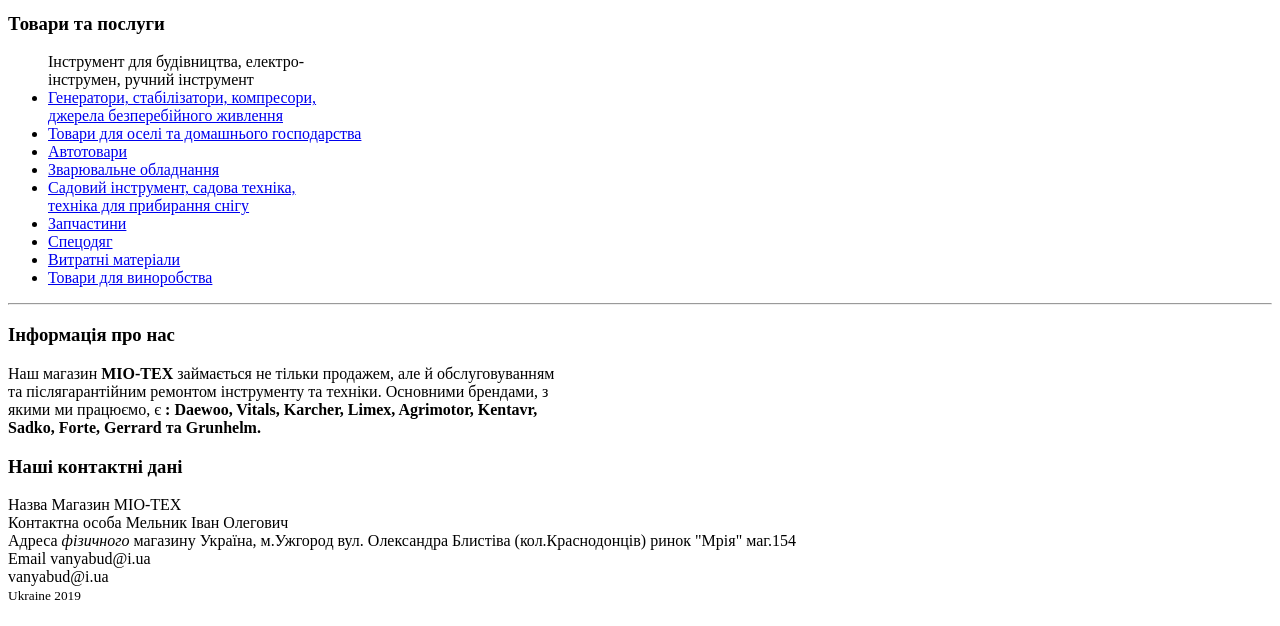
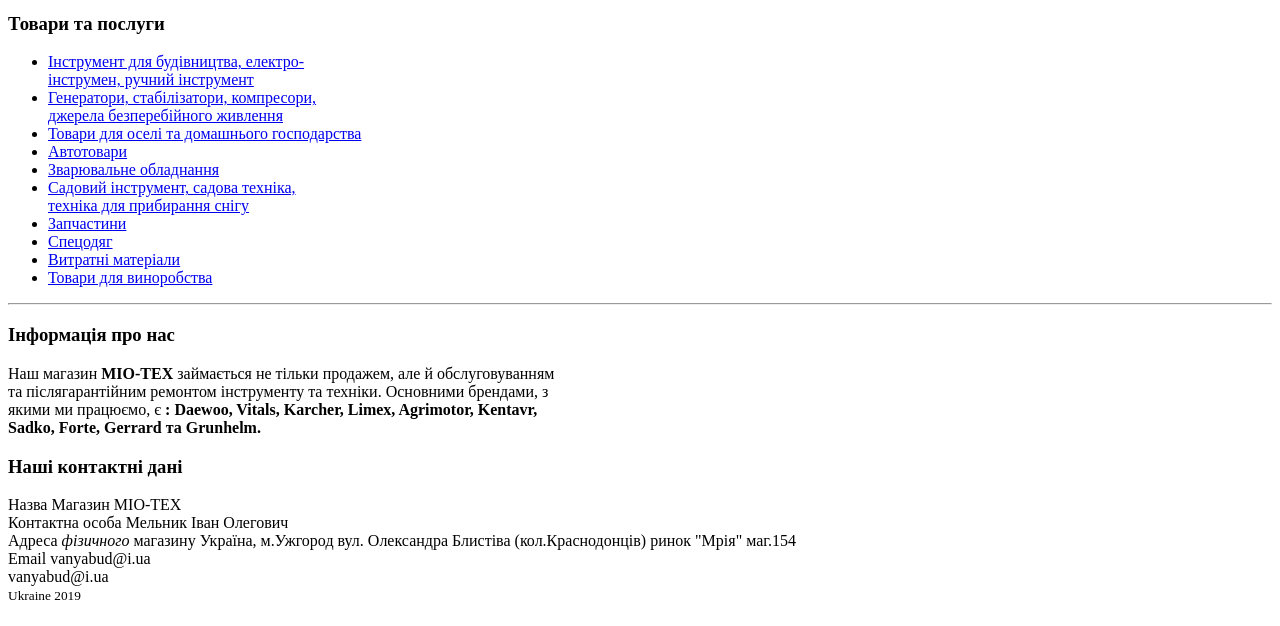
Before and after one commit to Oleg9444/mio-teh, a website: page index.html in a window 1280 px wide. Shown: the part 174-800 px from the top of the page. Drawn offline with Linux system fonts and the light colour scheme.

Commit message:
check mistakes

```diff
--- a/index.html
+++ b/index.html
@@ -28,7 +28,7 @@
                     <h3 class="widget-title">Товари та послуги</h3>
              <a id="goodsandservices"></a>
                 <ul id="navigation">
-                    <li?<a href="building.html"> Інструмент для будівництва, електро-<br />інструмен, ручний інструмент</a ></li>
+                    <li><a href="building.html"> Інструмент для будівництва, електро-<br />інструмен, ручний інструмент</a ></li>
                     <li><a href="generatorand.html">Генератори, стабілізатори, компресори,<br />джерела безперебійного живлення</a ></li>
                     <li><a href="house.html">Товари для оселі та домашнього господарства</a></li>
                     <li><a href="auto.html"> Автотовари</a></li>
```
